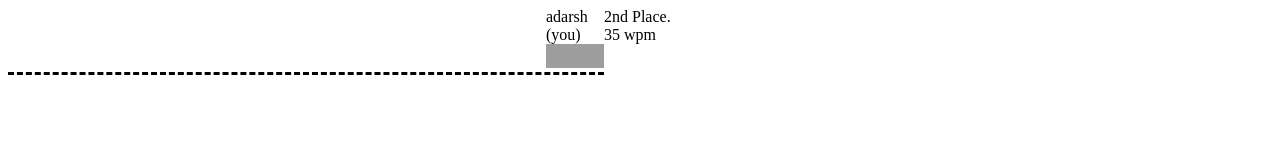
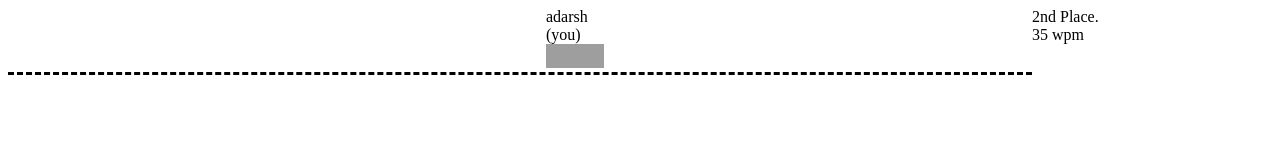
Before and after one commit to adarsh-sgh/typeracerCars, a plain HTML site: page index.html in a window 1280 px wide. Drawn offline with Linux system fonts and the light colour scheme; grey boxes are pictures that could not be loaded.

Commit message:
border-box added

```diff
--- a/style.css
+++ b/style.css
@@ -1,3 +1,6 @@
 div.progressBar{
     border-bottom-style: dashed;
+    box-sizing: border-box;
+    width:80vw ;
+
 }
```
